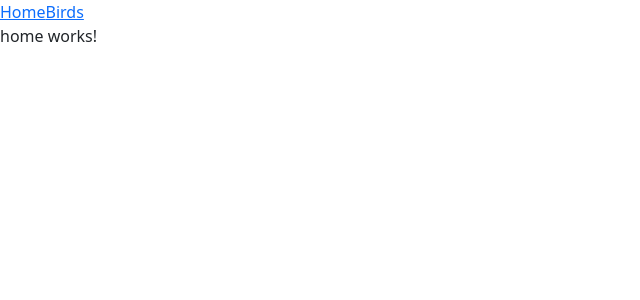
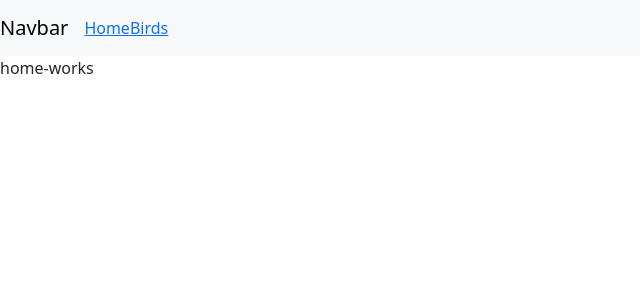
Before and after one commit to Azurba/Nature, an Angular app: page /home in a window 1280 px wide. Shown: the top 300 px of the page, without its empty margins (0-640 px from the left). Built offline with nearby package versions, Linux system fonts and the light colour scheme.

Commit message:
add header component

```diff
--- /dev/null
+++ b/src/app/Components/header/header.component.html
@@ -0,0 +1,17 @@
+<nav class="navbar navbar-expand-lg navbar-light bg-light">
+    <a class="navbar-brand" href="#">Navbar</a>
+    <button class="navbar-toggler" type="button" data-toggle="collapse" data-target="#navbarSupportedContent" aria-controls="navbarSupportedContent" aria-expanded="false" aria-label="Toggle navigation">
+      <span class="navbar-toggler-icon"></span>
+    </button>
+
+    <div class="collapse navbar-collapse" id="navbarSupportedContent">
+      <ul class="navbar-nav mr-auto">
+        <li class="nav-item active">
+            <a routerLink="/" routerLinkActive="active">Home</a>
+        </li>
+        <li class="nav-item">
+            <a routerLink="/birds" routerLinkActive="active">Birds</a>
+        </li>
+      </ul>
+    </div>
+  </nav>
--- a/src/app/Pages/home/home.component.html
+++ b/src/app/Pages/home/home.component.html
@@ -1 +1 @@
-<p>home works!</p>
+<p>home-works</p>
--- a/src/app/app.component.html
+++ b/src/app/app.component.html
@@ -1,5 +1,2 @@
-<nav>
-  <a routerLink="/home" routerLinkActive="active">Home</a>
-  <a routerLink="/birds" routerLinkActive="active">Birds</a>
-</nav>
+<app-header></app-header>
 <router-outlet></router-outlet>
--- a/src/app/app.module.ts
+++ b/src/app/app.module.ts
@@ -5,12 +5,14 @@
 import { AppComponent } from './app.component';
 import { HomeComponent } from './Pages/home/home.component';
 import { BirdsComponent } from './Pages/birds/birds.component';
+import { HeaderComponent } from './Components/header/header.component';
 
 @NgModule({
   declarations: [
     AppComponent,
     HomeComponent,
-    BirdsComponent
+    BirdsComponent,
+    HeaderComponent
   ],
   imports: [
     BrowserModule,
```
Also changed, not shown: src/app/Components/header/header.component.ts (added, +10 -0 lines), src/app/Components/header/header.component.scss (added), 1 other file (tests, documents, lock files or other folders).
